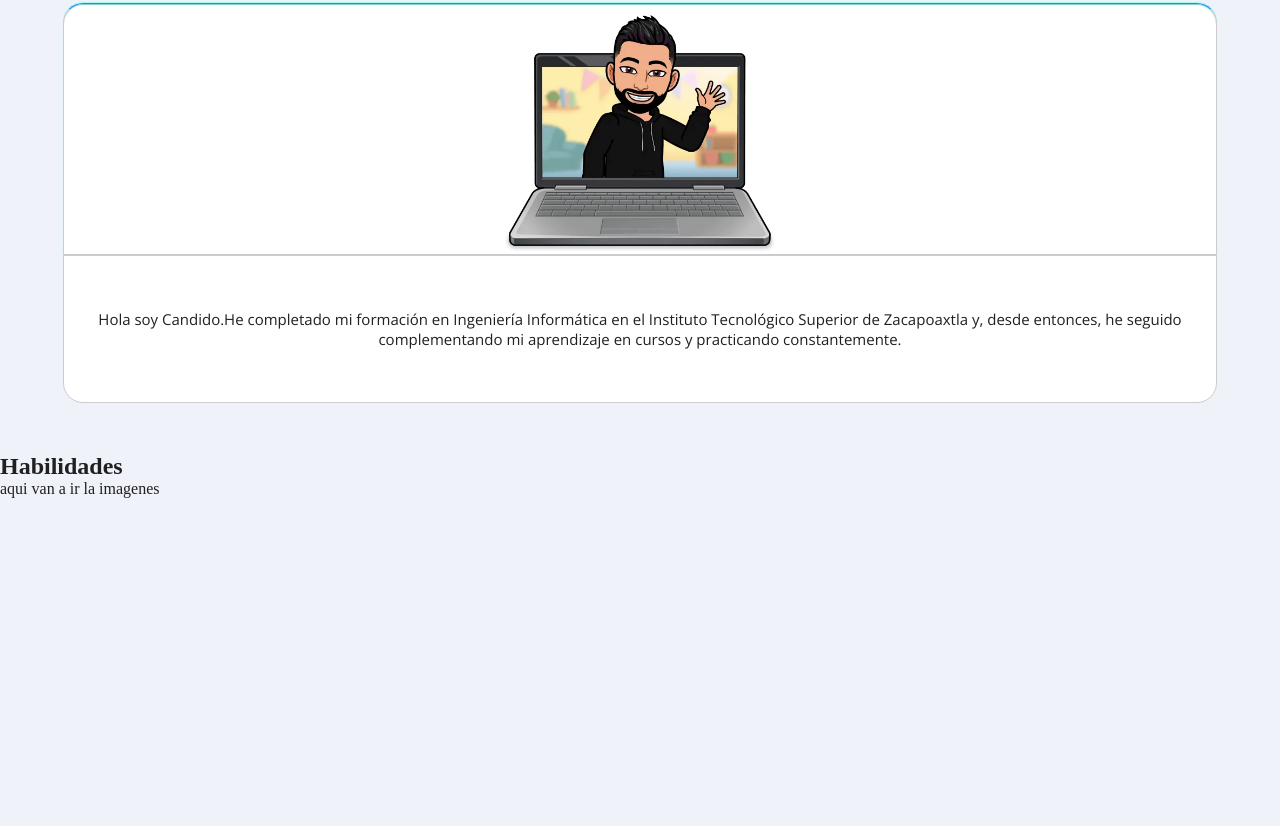
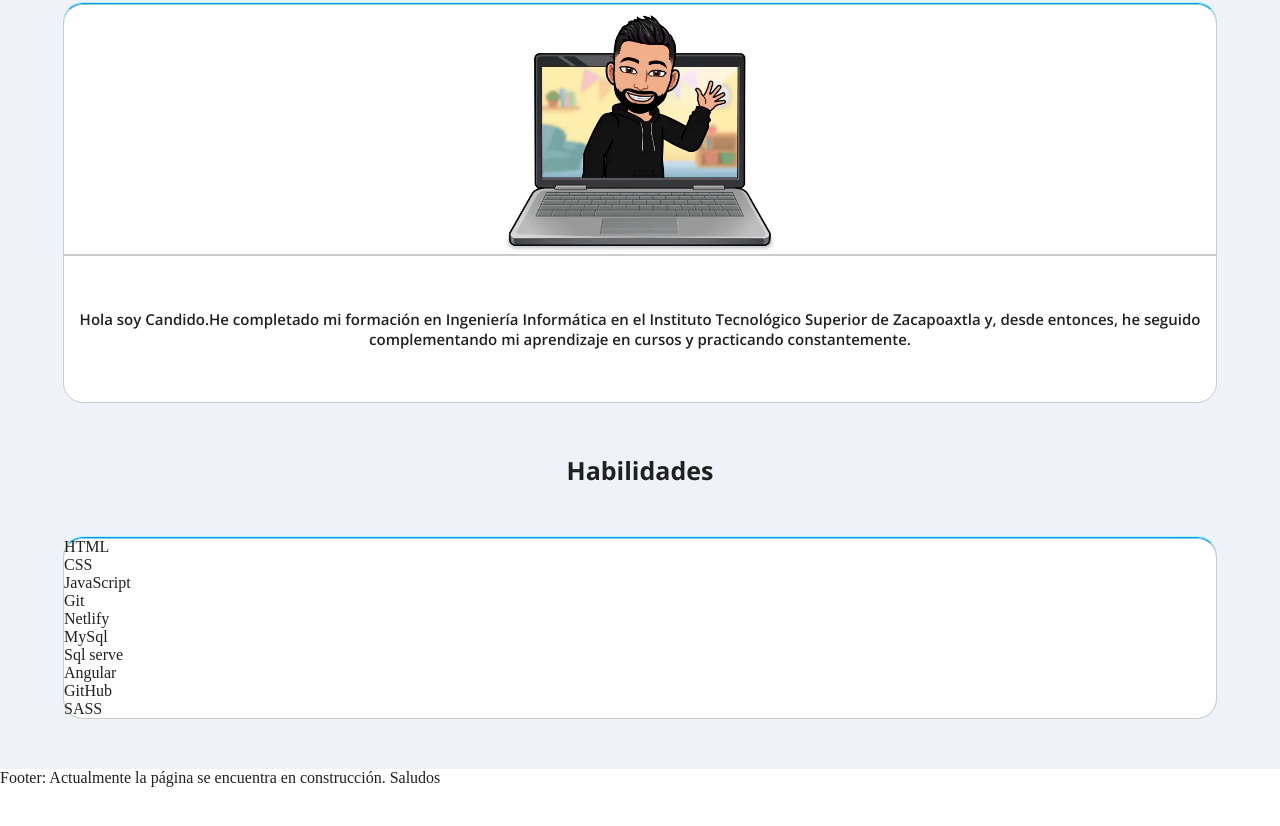
Before and after one commit to Candido-HM/portfolio-candido, an Angular app: page / in a window 1280 px wide. Shown: the part 564-1390 px from the top of the page. After the commit the page ends 1351 px from the top, so only its background shows below. Built offline with nearby package versions, Linux system fonts and the light colour scheme.

Commit message:
agregado de estilos home

```diff
--- a/src/app/components/main/home/home.component.html
+++ b/src/app/components/main/home/home.component.html
@@ -18,6 +18,17 @@
 <section class="title-skills">
     <h2>Habilidades</h2>
 </section>
-<article class="skills-img">
-    aqui van a ir la imagenes
+<article class="skills-article">
+    <section class="skills-container">
+        <figure class="html">HTML</figure>
+        <figure class="css">CSS</figure>
+        <figure class="js">JavaScript</figure>
+        <figure class="git">Git</figure>
+        <figure class="netlify">Netlify</figure>
+        <figure class="mysql">MySql</figure>
+        <figure class="sql">Sql serve</figure>
+        <figure class="angular">Angular</figure>
+        <figure class="github">GitHub</figure>
+        <figure class="sass">SASS</figure>
+    </section>
 </article>
--- a/src/assets/styles/_base.sass
+++ b/src/assets/styles/_base.sass
@@ -28,6 +28,11 @@ $img-user: url('/assets/img/img-user.webp')
     border-radius: 20px 20px 0px 0px
     border-top: 1px solid #188FF5 !important
     box-shadow: 0px -1px 1px 0px #A2FBF9,0px 1px 0px 0px #89CFD1 inset
+
+@mixin centrar-col()
+    display: flex
+    flex-direction: column
+    align-items: center
 
 
 *
@@ -156,7 +161,7 @@ header
 
 main
     width: 100%
-    height: 1900px //Editar auto
+    // height: 1900px //Editar auto
     margin-top: 30px
     padding-top: 35px
     display: flex
@@ -173,9 +178,7 @@ main
         height: 400px
         margin-top: 50px
         margin-bottom: 50px
-        display: flex
-        flex-direction: column
-        align-items: center
+        @include centrar-col()
         .avatar-container
             width: 90%
             height: 250px
@@ -196,7 +199,45 @@ main
             p
                 text-align: center
                 padding: 10px
-                font-family: "OpenSans-R"
+                font-family: "OpenSans-SB"
                 font-size: 15px
 
-    // .title-skills
+    .title-skills
+        margin-bottom: 50px
+        h2
+            @include title-section()
+    .skills-article
+        height: auto
+        margin-top: 50px
+        @include centrar-col()
+        .skills-container
+            width: 90%
+            height: auto
+            margin-bottom: 50px
+            @include style-borde()
+            border-radius:20px 20px
+
+            .html
+                // background: #c14b01
+                align-self: flex-start
+            .css
+                // background: blue
+                align-self: flex-start
+            .js
+                // background: yellow
+                align-self: start
+            .git
+                // background: #f67e23
+                align-self: center
+            .netlify
+                // background: #00b7ff
+            .mysql
+                // background: green
+            .sql
+                // background: violet
+            .angular
+                // background: #b80303
+            .github
+                // background: #514e4e
+            .sass
+                // background: #d709d7
--- a/src/assets/styles/_theme-dark.sass
+++ b/src/assets/styles/_theme-dark.sass
@@ -48,3 +48,7 @@ body.dark
                 @include section-dark()
         .text-presentation
             @include section-dark()
+
+        .skills-article
+            .skills-container
+                @include section-dark()
--- a/src/assets/styles/_theme-light.sass
+++ b/src/assets/styles/_theme-light.sass
@@ -48,3 +48,7 @@ body.light
                 @include section-light()
         .text-presentation
             @include section-light()
+
+        .skills-article
+            .skills-container
+                @include section-light()
```
